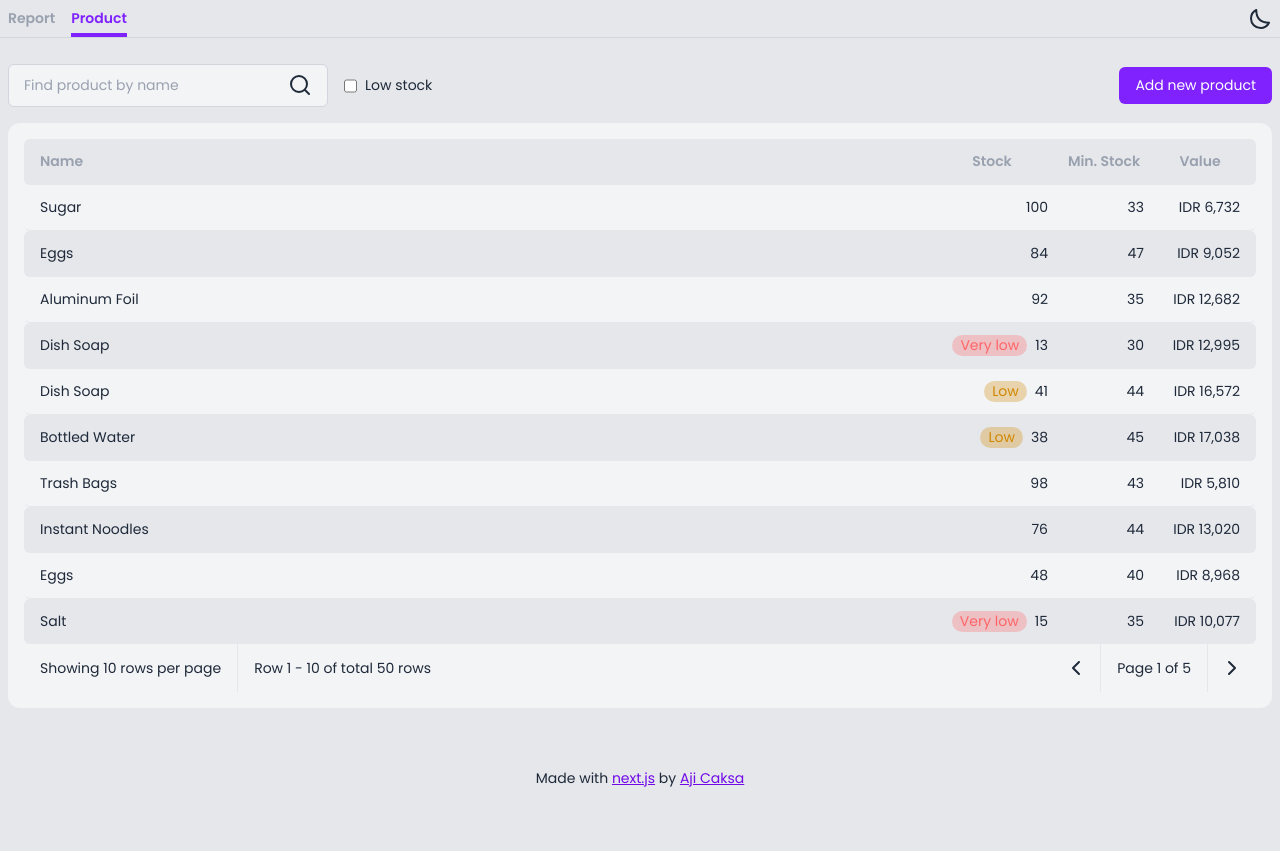
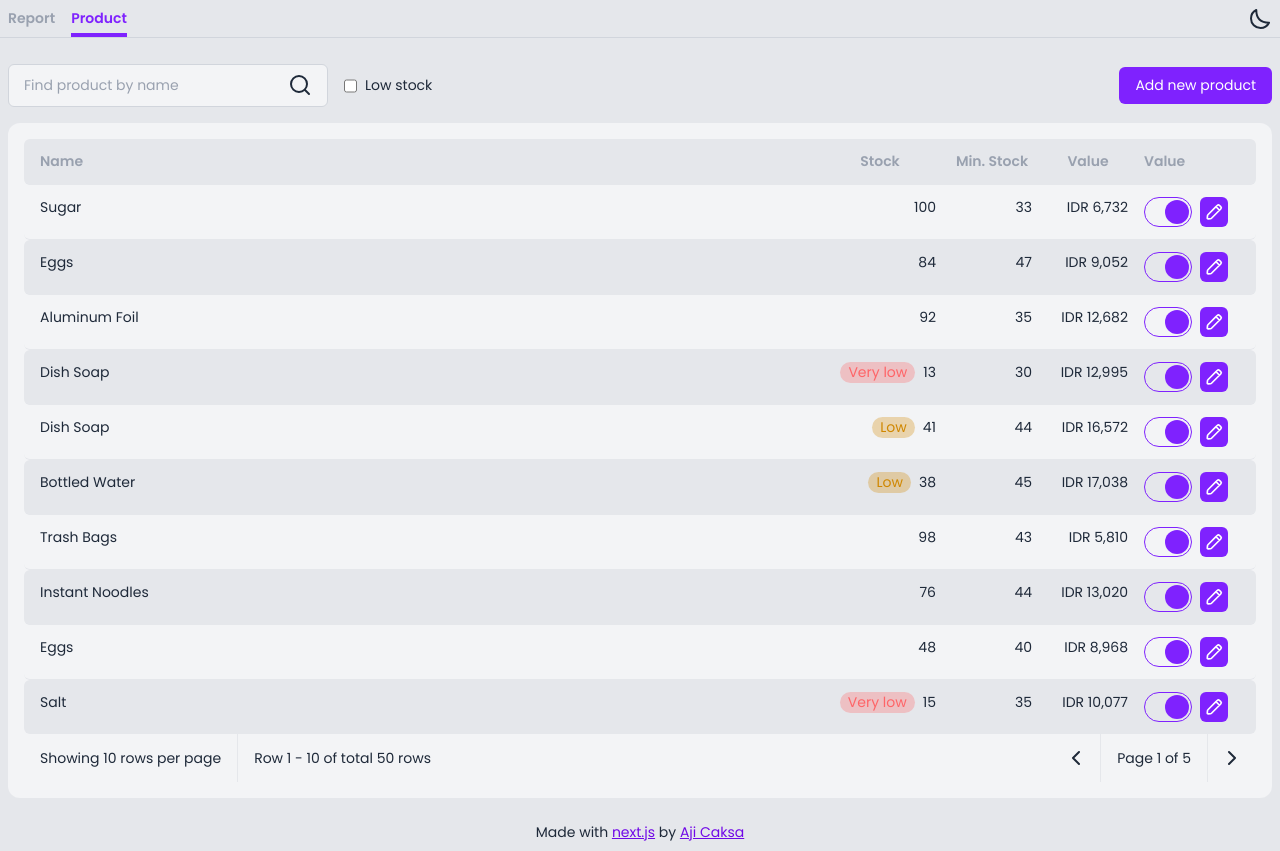
Before and after one commit to caksaji/lora, a Next.js app: page /product in a window 1280 px wide. Before the commit the page ends 800 px from the top, so only its background shows below. Built offline with nearby package versions, Linux system fonts and the light colour scheme.

Commit message:
[ADD] new component : Toggle

```diff
--- a/src/app/product/page.tsx
+++ b/src/app/product/page.tsx
@@ -2,11 +2,12 @@
 
 import { useRef, useState, useEffect, useCallback } from 'react'
 import { formatNum, formatCurrency } from '@/lib/localUtil'
-import { getAll } from '@/lib/api/product'
+import { getAll, editStatus } from '@/lib/api/product'
 import InputText from '@/component/partial/InputText'
 import Button from '@/component/partial/Button'
 import Table from '@/component/partial/Table'
 import IconSvg from '@/component/partial/IconSvg'
+import Toggle from '@/component/partial/Toggle'
 import ModalAdd, { ModalAddHandle } from '@/component/functional/product/ModalAdd'
 import ModalEdit, { ModalEditHandle } from '@/component/functional/product/ModalEdit'
 
@@ -15,6 +16,7 @@ export default function Product() {
   const modalEdit = useRef<ModalEditHandle>(null)
   const [allData, setAllData] = useState({})
   const [showSkeleton, setShowSkeleton] = useState(true)
+  const [loadingToggle, setLoadingToggle] = useState(false)
   const [filter, setFilter] = useState({
     name: '',
     onlyLow: false,
@@ -42,6 +44,13 @@ export default function Product() {
     await getAll({ name: filter.name, low: filter.onlyLow, page: filter.page }).then((res) => {
       setAllData(res)
       setShowSkeleton(false)
+    })
+  }
+  const changeStatus = async (id) => {
+    setLoadingToggle(true)
+    await editStatus(id).then((res) => {
+      getData()
+      setLoadingToggle(false)
     })
   }
 
@@ -90,17 +99,20 @@ export default function Product() {
               card={allData?.data?.map((d, i) => (
                 <div key={i} className="card-col">
                   <div className="card-border">
-                    <div className="title text-lg">
-                      {d.name}
+                    <div className="flex gap-4 justify-between">
+                      <div className="title text-lg">
+                        {d.name}
+                      </div>
+                      <Toggle value={d.active} label={d.active ? 'Active' : 'Inactive'} loading={loadingToggle} onChange={v => changeStatus(i)} />
                     </div>
                     <div className="divide-y divide-gray-400 dark:divide-gray-600">
                       <div className="flex gap-4 justify-between w-full py-2">
                         <span>Stock</span>
                         <div className="flex gap-2 justify-end w-32 text-right">
                           {d.stock <= (d.min_stock / 2)
-                            ? <span className="px-2 rounded-full bg-red-400/30 text-red-400">Very low</span>
+                            ? <span className="h-fit px-2 rounded-full bg-red-400/30 text-red-400">Very low</span>
                             : d.stock <= d.min_stock
-                              ? <span className="px-2 rounded-full bg-yellow-600/30 text-yellow-600">Low</span>
+                              ? <span className="h-fit px-2 rounded-full bg-yellow-600/30 text-yellow-600">Low</span>
                               : ''
                           }
                           <span>{formatNum(d.stock)}</span>
@@ -129,6 +141,7 @@ export default function Product() {
                   <span className="tcell w-32 text-center">Stock</span>
                   <span className="tcell w-24 text-center">Min. Stock</span>
                   <span className="tcell w-24 text-center">Value</span>
+                  <span className="tcell w-28">Value</span>
                 </>
               }
               tbody={allData?.data?.map((d, i) => (
@@ -136,25 +149,23 @@ export default function Product() {
                   <span className="tcell w-full shrink">{d.name}</span>
                   <div className="tcell flex gap-2 justify-end w-32 text-right">
                     {d.stock <= (d.min_stock / 2)
-                      ? <span className="px-2 rounded-full bg-red-400/30 text-red-400">Very low</span>
+                      ? <span className="h-fit px-2 rounded-full bg-red-400/30 text-red-400">Very low</span>
                       : d.stock <= d.min_stock
-                        ? <span className="px-2 rounded-full bg-yellow-600/30 text-yellow-600">Low</span>
+                        ? <span className="h-fit px-2 rounded-full bg-yellow-600/30 text-yellow-600">Low</span>
                         : ''
                     }
                     <span>{formatNum(d.stock)}</span>
                   </div>
                   <span className="tcell w-24 text-right">{formatNum(d.min_stock)}</span>
                   <span className="tcell w-24 text-right">{formatCurrency(d.price)}</span>
-                  {/*<div className="tcell w-28">
+                  <div className="tcell w-28">
                     <div className="flex w-full space-x-2">
-                      <SpInputRadio v-model="atmosphere.status" type="toggle" :disabled="loadingToggle" :loading="loadingToggle" @change="changeStatus(atmosphere.id)" />
-                      <SpButton color="blue" size="sm" icon-only @click="openModalEdit(atmosphere)">
-                        <template #icon>
-                          <IconSvg name="edit-pencil" className="h-5 w-5" />
-                        </template>
-                      </SpButton>
+                      <Toggle value={d.active} loading={loadingToggle} onChange={v => changeStatus(i)} />
+                      <Button color="violet" size="sm" iconOnly={true} icon={<IconSvg name="edit-pencil" className="h-5 w-5" />} onClick={() => modalEdit.current?.open(d)}>
+                        Update
+                      </Button>
                     </div>
-                  </div>*/}
+                  </div>
                 </div>
               ))}
             />
--- a/src/component/partial/IconSvg.tsx
+++ b/src/component/partial/IconSvg.tsx
@@ -53,6 +53,7 @@ export default function IconSvg({
           <path d="M3 11C3 15.4183 6.58172 19 11 19C13.213 19 15.2161 18.1015 16.6644 16.6493C18.1077 15.2022 19 13.2053 19 11C19 6.58172 15.4183 3 11 3C6.58172 3 3 6.58172 3 11Z" />
         </>
       }
+      {name === 'edit-pencil' && <path d="M14.3632 5.65156L15.8431 4.17157C16.6242 3.39052 17.8905 3.39052 18.6716 4.17157L20.0858 5.58579C20.8668 6.36683 20.8668 7.63316 20.0858 8.41421L18.6058 9.8942M14.3632 5.65156L4.74749 15.2672C4.41542 15.5993 4.21079 16.0376 4.16947 16.5054L3.92738 19.2459C3.87261 19.8659 4.39148 20.3848 5.0115 20.33L7.75191 20.0879C8.21972 20.0466 8.65806 19.8419 8.99013 19.5099L18.6058 9.8942M14.3632 5.65156L18.6058 9.8942" />}
     </svg>
   )
 }
--- a/src/component/partial/InputDateRange.tsx
+++ b/src/component/partial/InputDateRange.tsx
@@ -1,4 +1,4 @@
-// 'use client'
+'use client'
 
 import { useEffect, useState, forwardRef } from 'react'
 import DatePicker from 'react-datepicker'
--- a/src/component/partial/Table.tsx
+++ b/src/component/partial/Table.tsx
@@ -1,5 +1,3 @@
-'use client'
-
 import { useBreakpoint } from '@/hook/useBreakpoint'
 import { formatNum } from '@/lib/localUtil'
 import Skeleton from '@/component/partial/Skeleton'
--- /dev/null
+++ b/src/component/partial/Toggle.tsx
@@ -0,0 +1,82 @@
+'use client'
+
+import { forwardRef, useState } from 'react'
+import Skeleton from '@/component/partial/Skeleton'
+import SpinnerCircle from '@/component/partial/SpinnerCircle'
+
+const Toggle = forwardRef(({
+  showSkeleton = false,
+  value = false,
+  error = false,
+  disabled = false,
+  loading = false,
+  label,
+  onChange
+}: {
+  showSkeleton?: boolean,
+  value?: boolean,
+  error?: boolean,
+  disabled?: boolean,
+  loading?: boolean,
+  label: React.ReactNode,
+  onChange?: (val: string | number) => void
+}, ref) => {
+  const toggleValue = () => {
+    if (!disabled && !loading) onChange?.(value)
+  }
+
+  if (showSkeleton) {
+    return (
+      <div className="flex w-fit py-0.5 pr-6 pl-0.5 border border-gray-400 rounded-full dark:border-gray-600">
+        <Skeleton className="h-6 w-6 rounded-full" />
+      </div>
+    )
+  }
+  return (
+    <div
+      ref={ref}
+      tabIndex={!disabled ? 0 : -1}
+      className={`
+        flex outline-0 group
+        ${label && 'space-x-2'}
+        ${!disabled && 'click-effect'}
+        ${disabled && 'cursor-not-allowed'}
+        ${(disabled || loading) && 'opacity-50'}
+      `}
+      onClick={() => toggleValue()}
+      onKeyDown={e => e.key === 'Enter' && toggleValue()}
+    >
+      {value}
+      <div
+        className={`
+          flex w-12 py-0.5 px-0.5 border rounded-full duration-300 ring-opacity-90 ring-offset-2 overflow-hidden dark:ring-offset-gray-800 toggle
+          ${value && !error && 'border-violet-600'}
+          ${!value && !error && 'border-gray-500'}
+          ${error && 'border-red-500 ring-red-500'}
+          ${!value && !error &&'ring-gray-400 dark:ring-gray-600'}
+          ${value && !error && 'ring-violet-600'}
+          ${!disabled && 'group-focus:ring-3 cursor-pointer'}
+        `}
+      >
+        <div
+          className={`
+            flex items-center justify-center h-6 w-6 rounded-full transform duration-300
+            ${value && !error && 'bg-violet-600'}
+            ${!value && !error && 'bg-gray-400 dark:bg-gray-600'}
+            ${error && 'bg-red-500'}
+          `}
+          style={{ translate: value ? 'calc(100% - (2px + .25rem))' : '0' }}
+        >
+          {loading && <SpinnerCircle className="w-4 h-4" />}
+        </div>
+      </div>
+      {label &&
+        <div className="mt-1">
+          {label}
+        </div>
+      }
+    </div>
+  )
+})
+Toggle.displayName = 'Toggle'
+export default Toggle
--- a/src/lib/api/product.ts
+++ b/src/lib/api/product.ts
@@ -12,7 +12,8 @@ export async function getAll(filter) {
         name: productList[raNum(0, 49)],
         stock: raNum(0, 100),
         min_stock: raNum(25, 50),
-        price: raNum(5000, 30000)
+        price: raNum(5000, 30000),
+        active: true
       })
     }
     return data
@@ -36,3 +37,6 @@ export async function add(data) {
 export async function edit(data) {
   return 'edited'
 }
+export async function editStatus(data) {
+  return 'edited'
+}
```
Also changed, not shown: 1 other file (tests, documents, lock files or other folders).
